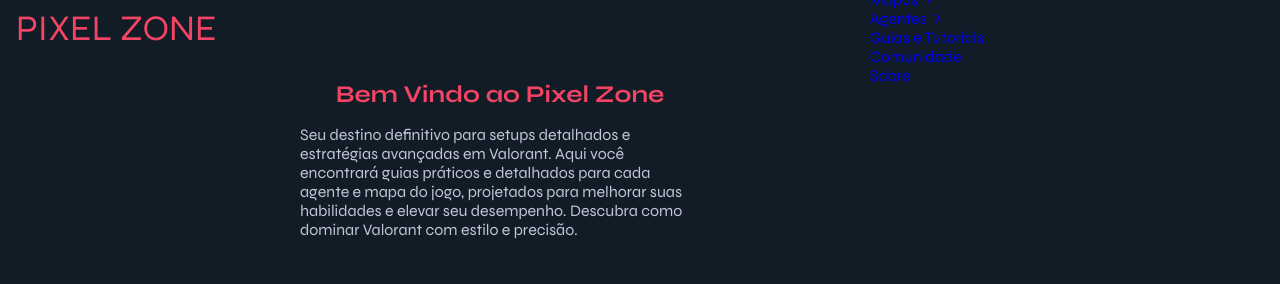
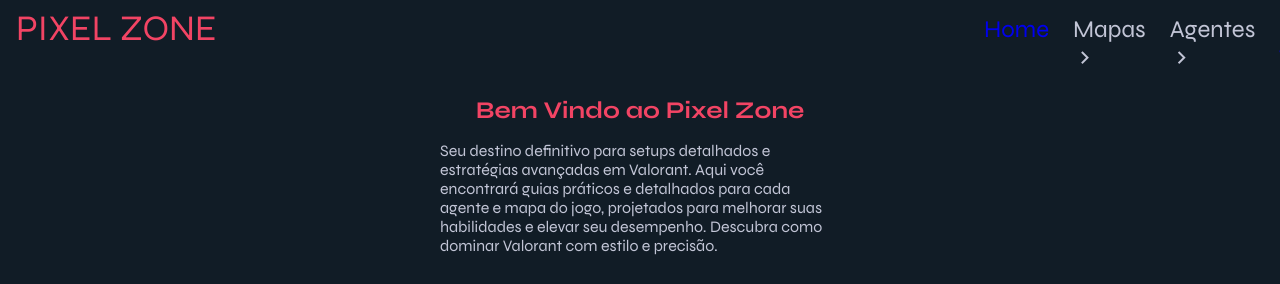
Before and after one commit to leonardowallace/pixels, a plain HTML site: page index.html in a window 1280 px wide. Shown: the top 284 px of the page. Drawn offline with nearby package versions, Linux system fonts and the light colour scheme.

Commit message:
feita responsividade e menu desktop

```diff
--- a/assets/css/styles.css
+++ b/assets/css/styles.css
@@ -50,7 +50,7 @@
 
 body {
   margin: 0;
-  padding: 0;
+  padding: 1rem;
   font-family: var(--body-font);
   font-size: var(--normal-font-size);
   color: var(--text-color);
@@ -138,6 +138,10 @@
     row-gap: 3rem;
   }
 
+  .nav__logo{
+    font-weight: var(--font-bold);
+  }
+
   .nav__link {
     position: relative;
     color: var(--title-color);
@@ -186,11 +190,11 @@
   border-radius: .25rem;
   position: absolute;
   top: 100%;
-  left: 50%;
-  background: var(--container-color);
+  left: 100%;
+  border: none;
+  background: var(--body-color);
   padding: 0.5rem 0;
-  box-shadow: 0 4px 8px rgba(0, 0, 0, 0.1);
-  max-height: 200px; /* Altura fixa para permitir rolagem */
+  max-height: 400px; /* Altura fixa para permitir rolagem */
   overflow-y: auto;  /* Habilita a rolagem vertical */
 }
 
@@ -390,6 +394,11 @@
   margin-top: 3.5rem;
 }
 
+.frame{
+  width: 70vw;
+  height: 50vh;
+}
+
 .subtitle{
   color: var(--first-color-light);
 }
@@ -424,3 +433,86 @@
 .footer__social-link:hover {
   color: var(--first-color-light);
 }
+
+/*==================MEDIAQUERIES====================*/
+/* Aparelhos pequenos */
+@media screen and (max-width: 300px){
+
+}
+
+/* Aparelhos médios */
+@media screen and (min-width: 540px){
+.nav__menu{
+  display: flex;
+  flex-direction: row;
+  justify-content: space-between;
+  color: var(--text-color);
+}
+
+.home{
+  display: flex;
+  align-items: center;
+  justify-content: center;
+}
+}
+
+@media screen and (min-width: 768px){
+  .nav__toggle i{
+    display: none;
+  }
+
+  .nav__menu{
+    display: flex;
+    right: 0;
+    backdrop-filter: none;
+    background-color: transparent;
+  }
+
+
+  .nav__list{
+    display: flex;
+    background-color: transparent;
+    flex-direction: row;
+    justify-content: space-between;
+    column-gap: 1.5rem;
+    font-size: 1rem;
+    position: absolute;
+    top: 18px;
+  }
+
+  .nav__list p{
+
+  }
+
+  .nav__dropdown{
+    background-color: var(--body-color);
+    border-radius: .12rem;
+  }
+}
+
+
+
+/* Aparelhos grandes */
+@media screen and (min-width: 1150px){
+  .nav__toggle i{
+    display: none;
+  }
+
+  .nav__menu{
+    display: flex;
+    right: 0;
+    backdrop-filter: none;
+    background-color: transparent;
+  }
+
+  .nav__list{
+    display: flex;
+    background-color: transparent;
+    flex-direction: row;
+    justify-content: space-between;
+    column-gap: 1.5rem;
+    font-size: 1.5rem;
+    position: absolute;
+    top: 15px;
+  }
+}
--- a/index.html
+++ b/index.html
@@ -29,7 +29,7 @@
             <ul class="nav__list">
               <li class="nav__item"><a href="#home" class="nav__link active-link">Home</a></li>
               <li class="nav__item">
-                <a href="#maps" class="nav__link dropdown-toggle">Mapas <i class="ri-arrow-right-s-line"></i></a>
+                <a  class="nav__link dropdown-toggle">Mapas <i class="ri-arrow-right-s-line"></i></a>
                 <ul class="nav__dropdown">
                   <li><a href="#abyss" class="nav__dropdown-link">Abyss</a></li>
                   <li><a href="#ascent" class="nav__dropdown-link">Ascent</a></li>
@@ -45,7 +45,7 @@
                 </ul>
               </li>
               <li class="nav__item">
-                <a href="#agents" class="nav__link dropdown-toggle">Agentes <i class="ri-arrow-right-s-line"></i></a>
+                <a class="nav__link dropdown-toggle">Agentes <i class="ri-arrow-right-s-line"></i></a>
                 <ul class="nav__dropdown">
                   <li><a href="#astra" class="nav__dropdown-link">Astra</a></li>
                   <li><a href="#breach" class="nav__dropdown-link">Breach</a></li>
@@ -73,8 +73,6 @@
                 </ul>
               </li>
               <li class="nav__item"><a href="#guides" class="nav__link">Guias e Tutoriais</a></li>
-              <li class="nav__item"><a href="#community" class="nav__link">Comunidade</a></li>
-              <li class="nav__item"><a href="#about" class="nav__link">Sobre</a></li>
             </ul>
 
             <!-- Close -->
@@ -520,23 +518,13 @@
 
             <div class="playlist">
                 <h3 class="card__title subtitle">Dicas de Mira FRTT</h3>
-                <iframe width="560" height="315" src="https://www.youtube.com/embed/videoseries?si=9u5M-2r0dkuNWA8B&amp;list=PLIZuTq8k9wHhrd86Z7AHEl40xeKlqAJxG" title="YouTube video player" frameborder="5" allow="accelerometer; autoplay; clipboard-write; encrypted-media; gyroscope; picture-in-picture; web-share" referrerpolicy="strict-origin-when-cross-origin" allowfullscreen></iframe>
+                <iframe class="frame" width="560" height="315" src="https://www.youtube.com/embed/videoseries?si=9u5M-2r0dkuNWA8B&amp;list=PLIZuTq8k9wHhrd86Z7AHEl40xeKlqAJxG" title="YouTube video player" frameborder="5" allow="accelerometer; autoplay; clipboard-write; encrypted-media; gyroscope; picture-in-picture; web-share" referrerpolicy="strict-origin-when-cross-origin" allowfullscreen></iframe>
             </div>
 
             <div class="playlist">
                 <h3 class="card__title subtitle">Analises F0rsaken</h3>
                 <iframe class="frame" width="560" height="315" src="https://www.youtube.com/embed/videoseries?si=kuAk6tBRhta-slcH&amp;list=PLspLUSnpjFxEIoHFq51ljkqj1ZRIhze4U" title="YouTube video player" frameborder="5" allow="accelerometer; autoplay; clipboard-write; encrypted-media; gyroscope; picture-in-picture; web-share" referrerpolicy="strict-origin-when-cross-origin" allowfullscreen></iframe>
             </div>
-        </section>
-
-        <!--==================== COMMUNITY ====================-->
-        <section class="community section" id="community">
-
-        </section>
-
-        <!--==================== ABOUT ====================-->
-        <section class="about section" id="about">
-
         </section>
      </main>
 
```
